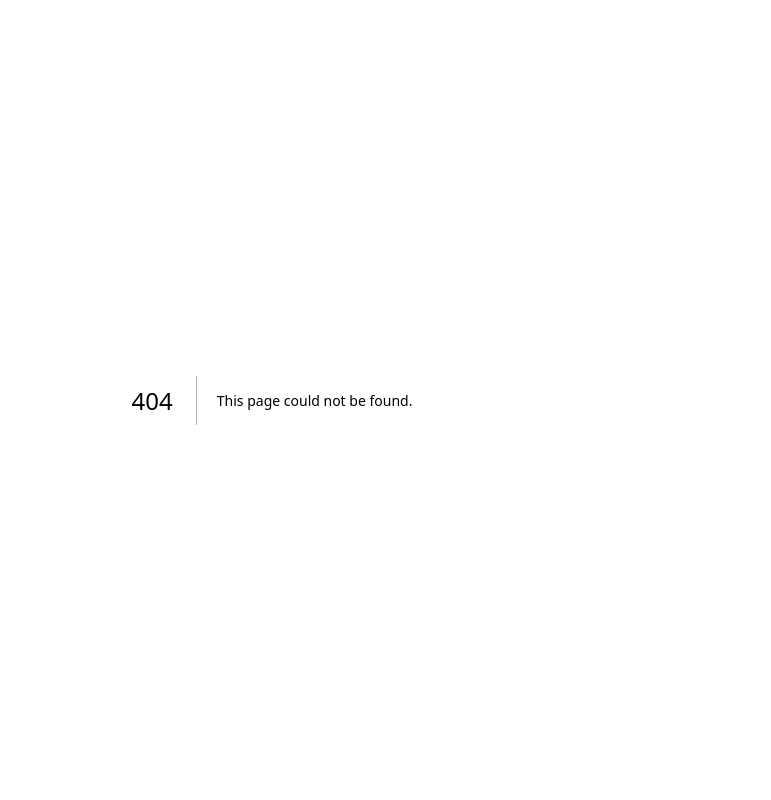
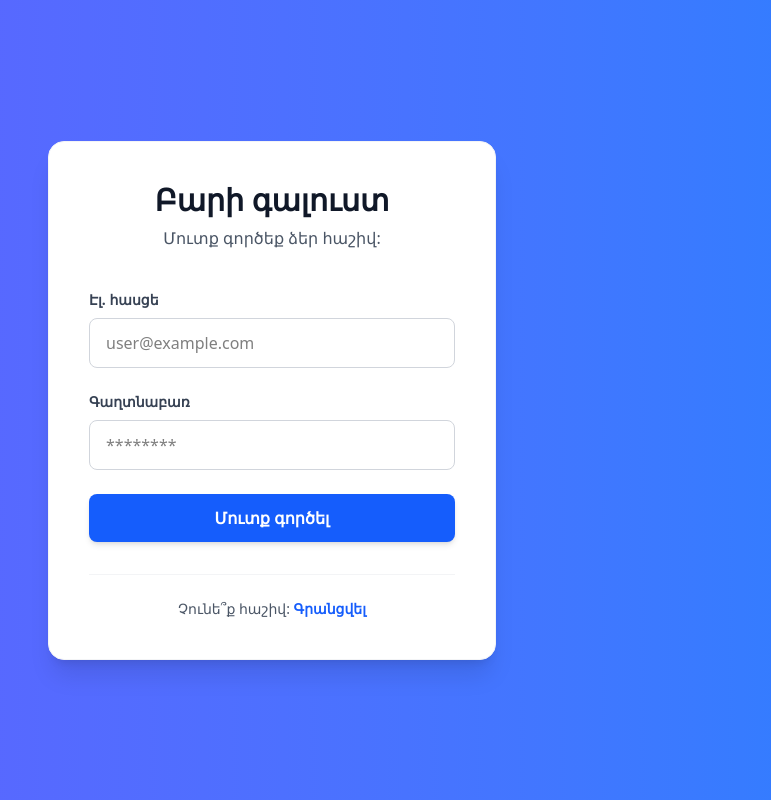
Before and after one commit to geworgiean/authentication_app, a Next.js app: page /login in a window 1280 px wide. Before the commit this address had no page. Shown: the whole page, without its empty margins (368-1139 px from the left). Built offline with nearby package versions, Linux system fonts and the light colour scheme.

Commit message:
added Log In section

```diff
--- /dev/null
+++ b/src/app/login/page.tsx
@@ -0,0 +1,96 @@
+"use client";
+
+import { signIn } from "next-auth/react";
+import { useState } from "react";
+import { useRouter } from "next/navigation";
+import Link from 'next/link';
+
+export default function LoginPage() {
+  const [email, setEmail] = useState("");
+  const [password, setPassword] = useState("");
+  const [error, setError] = useState("");
+  const [loading, setLoading] = useState(false);
+  const router = useRouter();
+
+  const handleSubmit = async (e: React.FormEvent) => {
+    e.preventDefault();
+    setError("");
+    setLoading(true);
+
+    const result = await signIn("credentials", {
+      email,
+      password,
+      redirect: false,
+    });
+
+    setLoading(false);
+
+    if (result?.error) {
+      setError("Մուտքի սխալ: Ստուգեք տվյալները և փորձեք նորից:");
+    } else {
+      router.push("/dashboard");
+    }
+  };
+
+  return (
+    <div className="flex flex-col items-center justify-center min-h-screen bg-linear-to-r from-indigo-500 to-blue-500 text-black">
+      <div className="bg-white p-10 rounded-2xl shadow-xl w-full max-w-md border border-gray-100">
+        <div className="mb-10 text-center">
+          <h1 className="text-3xl font-extrabold text-gray-900">
+            Բարի գալուստ
+          </h1>
+          <p className="text-gray-600 mt-2">Մուտք գործեք ձեր հաշիվ:</p>
+        </div>
+
+        {error && (
+          <div className="bg-red-50 text-red-700 p-4 rounded-lg mb-6 text-sm font-medium border border-red-200">
+            {error}
+          </div>
+        )}
+
+        <form onSubmit={handleSubmit} className="flex flex-col gap-6">
+          <div>
+            <label className="block text-sm font-semibold text-gray-700 mb-2">
+              Էլ. հասցե
+            </label>
+            <input
+              type="email"
+              placeholder="user@example.com"
+              className="w-full px-4 py-3 border border-gray-300 rounded-lg focus:outline-none focus:ring-2 focus:ring-green-500 focus:border-green-500 transition"
+              onChange={(e) => setEmail(e.target.value)}
+              required
+            />
+          </div>
+          <div>
+            <label className="block text-sm font-semibold text-gray-700 mb-2">
+              Գաղտնաբառ
+            </label>
+            <input
+              type="password"
+              placeholder="********"
+              className="w-full px-4 py-3 border border-gray-300 rounded-lg focus:outline-none focus:ring-2 focus:ring-green-500 focus:border-green-500 transition"
+              onChange={(e) => setPassword(e.target.value)}
+              required
+            />
+          </div>
+          <button
+            type="submit"
+            disabled={loading}
+            className={`w-full bg-blue-600 text-white py-3 rounded-lg font-semibold transition duration-300 shadow-md hover:shadow-lg active:scale-[0.98] ${loading ? 'opacity-70 cursor-not-allowed' : 'hover:bg-blue-800'}`}
+          >
+            {loading ? 'Մուտք է գործվում...' : 'Մուտք գործել'}
+          </button>
+        </form>
+
+        <div className="mt-8 text-center border-t border-gray-100 pt-6">
+          <p className="text-sm text-gray-600">
+            Չունե՞ք հաշիվ:{" "}
+            <Link href="/register" className="text-blue-600 hover:text-blue-800 hover:underline font-semibold transition">
+              Գրանցվել
+            </Link>
+          </p>
+        </div>
+      </div>
+    </div>
+  );
+}
```
